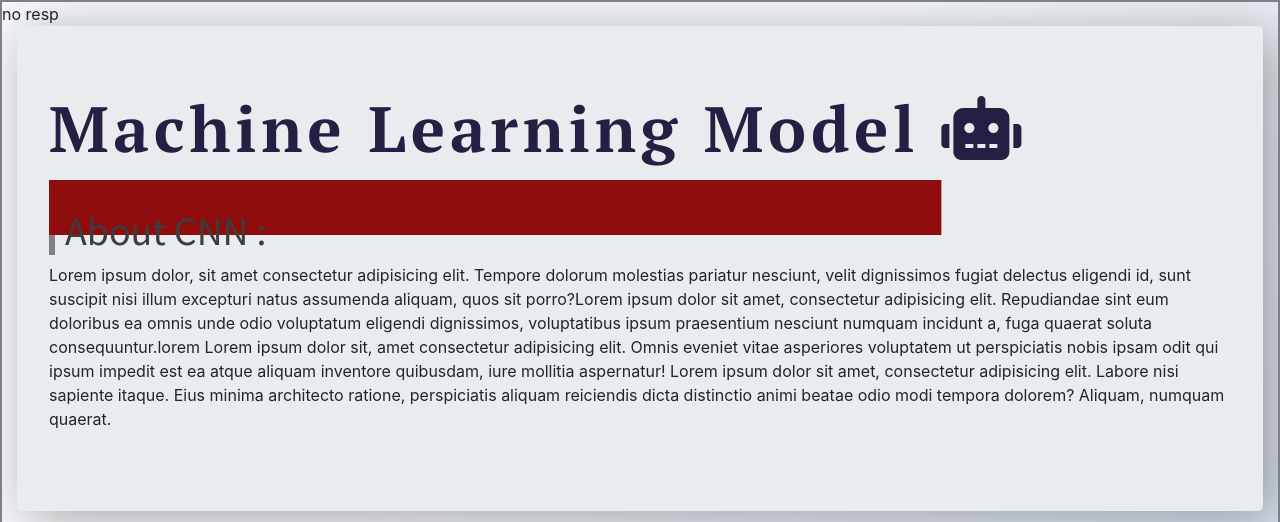
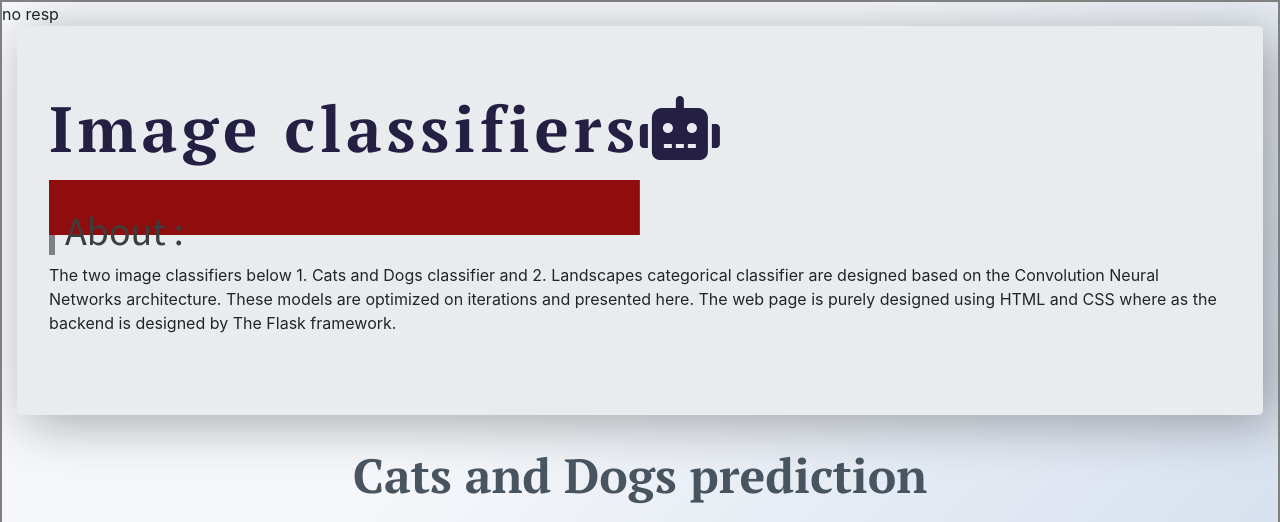
Before and after one commit to AbhishekSureddy/-ML-implements, a Flask app: page / in a window 1280 px wide. Shown: the top 522 px of the page. Run offline with Flask 2, Linux system fonts and the light colour scheme; some libraries are stand-ins or nearby versions.

Commit message:
Update home.html

```diff
--- a/Flask implements/templates/home.html
+++ b/Flask implements/templates/home.html
@@ -153,19 +153,12 @@
     {%endif%}
     <div class='container col-lg-12 '>
         <div class='jumbotron' style="box-shadow:11px 8px 52px rgba(18,18,18,0.35) ;">
-            <h1>
-                Machine Learning Model <i class="fas fa-robot"></i></h1>
+             <h1>
+                 Image classifiers<i class="fas fa-robot"></i></h1>
             <h3>
-                About CNN :</h3>
-            <p>Lorem ipsum dolor, sit amet consectetur adipisicing elit. Tempore dolorum molestias pariatur nesciunt,
-                velit dignissimos fugiat delectus eligendi id, sunt suscipit nisi illum excepturi natus assumenda
-                aliquam, quos sit porro?Lorem ipsum dolor sit amet, consectetur adipisicing elit. Repudiandae sint eum
-                doloribus ea omnis unde odio voluptatum eligendi dignissimos, voluptatibus ipsum praesentium nesciunt
-                numquam incidunt a, fuga quaerat soluta consequuntur.lorem Lorem ipsum dolor sit, amet consectetur
-                adipisicing elit. Omnis eveniet vitae asperiores voluptatem ut perspiciatis nobis ipsam odit qui ipsum
-                impedit est ea atque aliquam inventore quibusdam, iure mollitia aspernatur! Lorem ipsum dolor sit amet,
-                consectetur adipisicing elit. Labore nisi sapiente itaque. Eius minima architecto ratione, perspiciatis
-                aliquam reiciendis dicta distinctio animi beatae odio modi tempora dolorem? Aliquam, numquam quaerat.
+                About :</h3>
+            <p>The two image classifiers below 1. Cats and Dogs classifier and 2. Landscapes categorical classifier are designed based on the Convolution Neural Networks architecture. These models are optimized on iterations and presented here.
+                The web page is purely designed using HTML and CSS where as the backend is designed by The Flask framework.
             </p>
         </div>
     </div>
```
